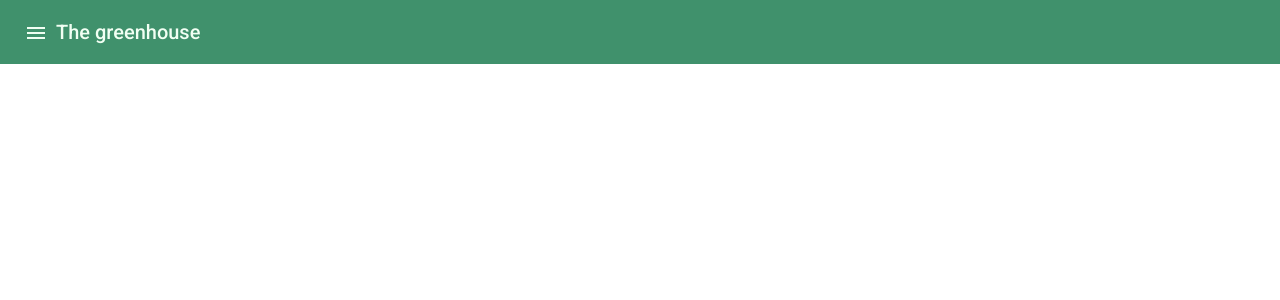
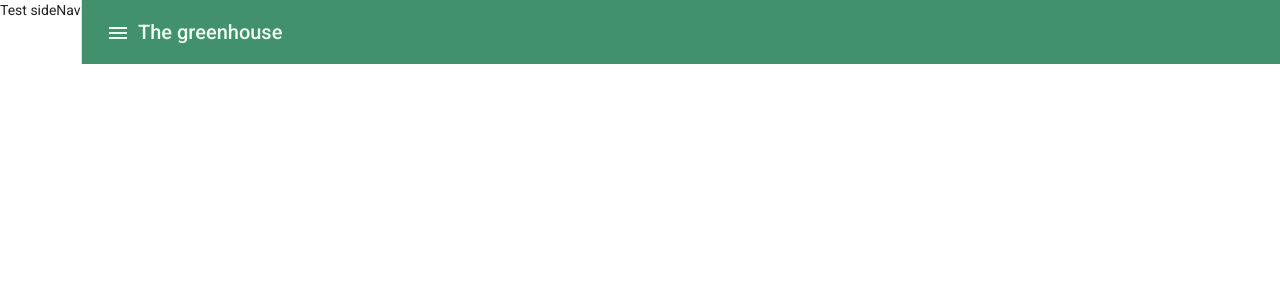
Before and after one commit to Kiralinn/plantApp, an Angular app: page / in a window 1280 px wide. Both pictures are taken after a click on the button "menu". Shown: the top 300 px of the page. Built offline with nearby package versions, Linux system fonts and the light colour scheme.

Commit message:
Added sideNav

```diff
--- a/src/app/app.module.ts
+++ b/src/app/app.module.ts
@@ -8,6 +8,7 @@ import { BrowserAnimationsModule } from "@angular/platform-browser/animations";
 import { MatToolbarModule } from "@angular/material/toolbar";
 import { MatIconModule } from "@angular/material/icon";
 import { MatButtonModule } from "@angular/material/button";
+import { MatSidenavModule } from "@angular/material/sidenav";
 
 @NgModule({
   declarations: [AppComponent, MainOverviewComponent],
@@ -18,6 +19,7 @@ import { MatButtonModule } from "@angular/material/button";
     MatToolbarModule,
     MatIconModule,
     MatButtonModule,
+    MatSidenavModule,
   ],
   providers: [],
   bootstrap: [AppComponent],
--- a/src/app/main-overview/main-overview.component.html
+++ b/src/app/main-overview/main-overview.component.html
@@ -1,7 +1,12 @@
+<mat-drawer-container autosize>
+  <mat-drawer #drawer class="sideNav-content" mode="side">
+    <span>Test sideNav</span>
+  </mat-drawer>
+  <mat-drawer-content>
     <div class="container">
-  <p>
       <mat-toolbar class="greenhouse" role="heading">
         <button
+          (click)="drawer.toggle()"
           mat-icon-button
           class="example-icon"
           aria-label="Example icon-button with menu icon"
@@ -10,5 +15,8 @@
         </button>
         <span>The greenhouse</span>
       </mat-toolbar>
-  </p>
+
+      <!-- Page content goes here! ß-->
     </div>
+  </mat-drawer-content>
+</mat-drawer-container>
```
Lines whose indentation alone changed are shown as unchanged.
